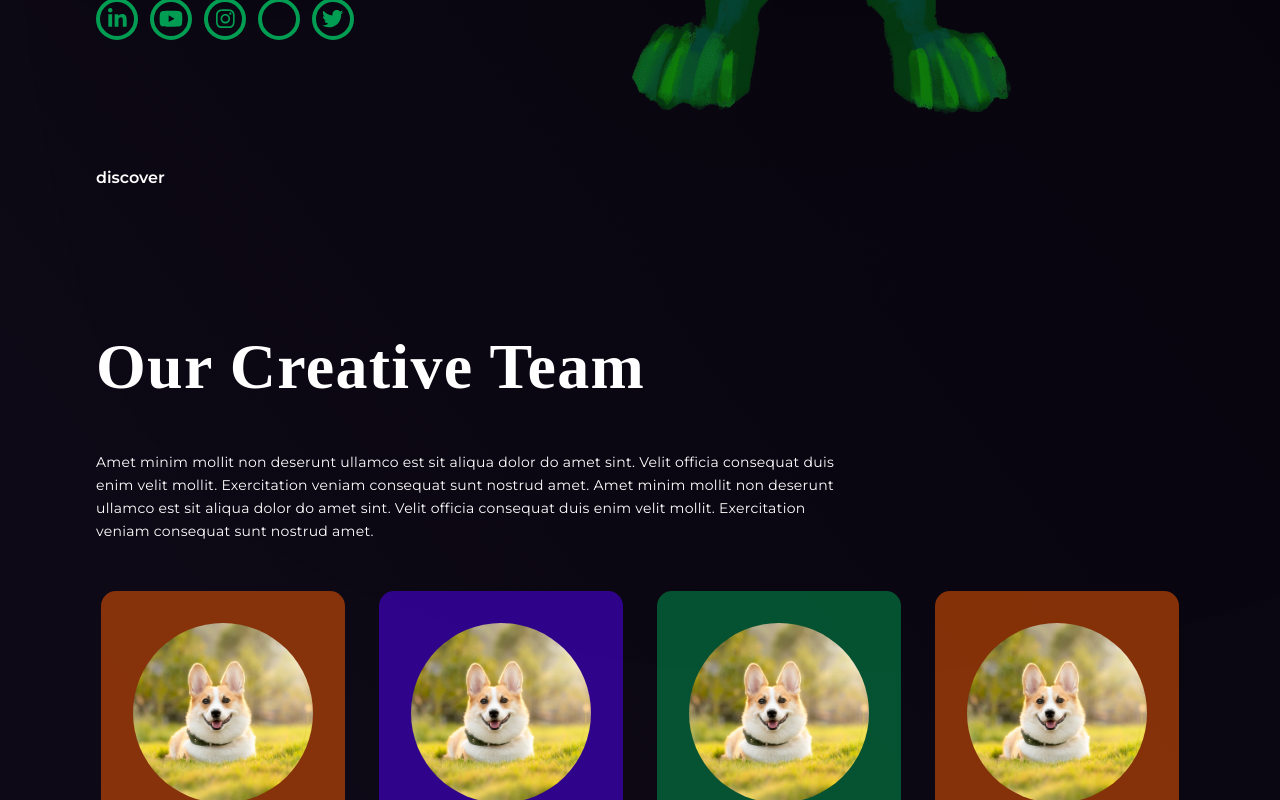
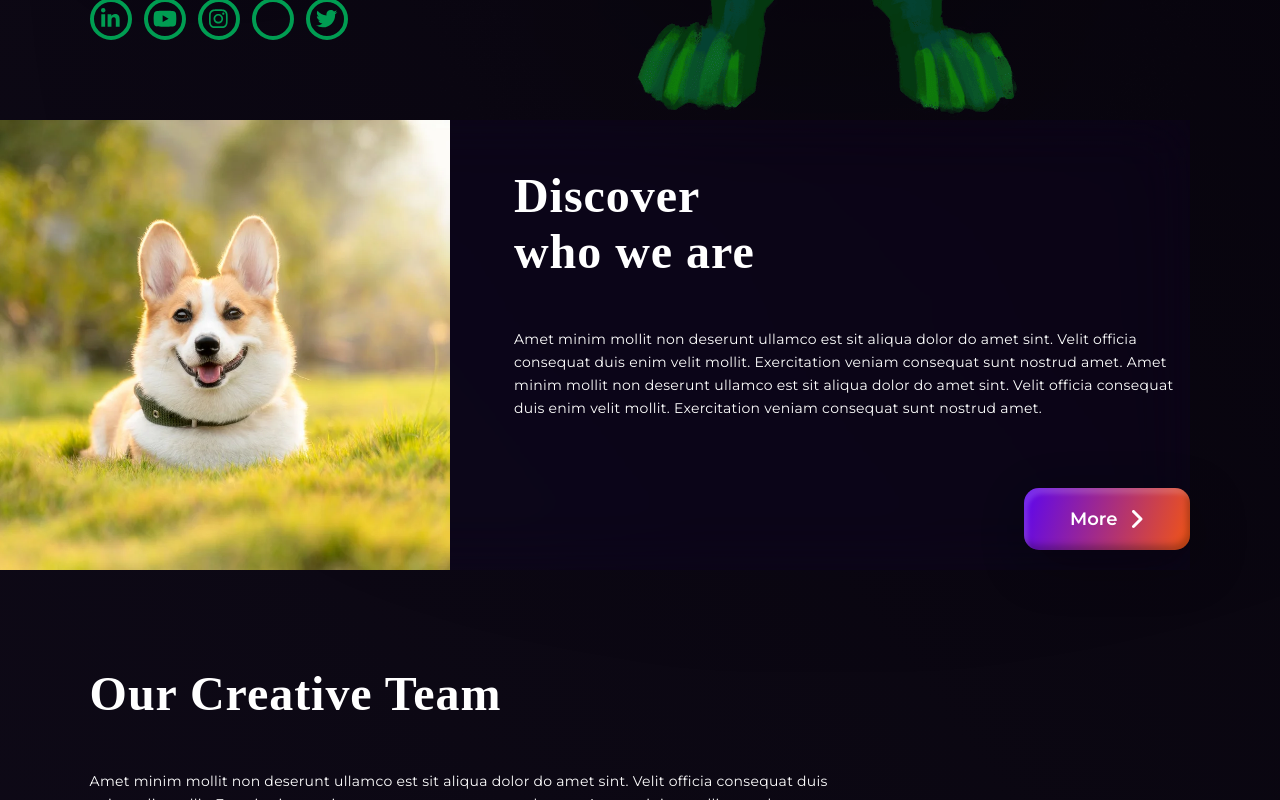
Before and after one commit to storeworkflows/site, a React (Create React App) app: page / in a window 1280 px wide. Shown: the part 680-1480 px from the top of the page. Built offline with nearby package versions, Linux system fonts and the light colour scheme; a web font is replaced by a local one.

Commit message:
ädd Discover section

```diff
--- a/src/components/Button/Button.tsx
+++ b/src/components/Button/Button.tsx
@@ -42,7 +42,7 @@ const Button: FC<IButton> = ({
     return (
         <button className={buttonClasses} onClick={onClick}>
             {text && text}
-            {icon && <Icon icon={icon} size={"2x"}/>}
+            {icon && <Icon icon={icon} size={"lg"}/>}
         </button>
     )
 }
--- a/src/components/discover/Discover.tsx
+++ /dev/null
@@ -1,14 +0,0 @@
-import React, { useState } from "react";
-
-import "./discover.scss";
-const Discover = () => {
-
-    return (
-        <section className="container">
-            discover
-        </section>
-
-    );
-};
-
-export default Discover;
--- a/src/index.scss
+++ b/src/index.scss
@@ -41,9 +41,20 @@ a{
 }
 
 .container {
-  width: 85%;
+  width: 86%;
   margin: auto;
   padding: 3rem 0;
+}
+
+@media (max-width: 1300px){
+  h2{
+    font-weight: 600;
+    font-size: 48px;
+    line-height: 56px;
+    letter-spacing: 0.02em;
+
+    margin: 3rem 0;
+  }
 }
 //
 //@media (min-width: 575.98px){
--- /dev/null
+++ b/src/sections/Discover/Discover.scss
@@ -0,0 +1,33 @@
+.discover-section{
+  display: flex;
+  flex-flow: row;
+  gap: 4rem;
+
+  width: 93%;
+  height: 450px;
+  padding: 0;
+  margin: 0 7% 0 0;
+
+  background: rgba(34, 6, 94, 0.1);
+  backdrop-filter: blur(30px);
+
+  img{
+    width: 450px;
+    object-fit: cover;
+  }
+
+  .discover-content{
+    height: 100%;
+    width: 100%;
+    display: inline-flex;
+    flex-direction: column;
+    align-items: baseline;
+    justify-content: space-between;
+    padding: 0 0 2rem;
+  }
+
+  .discover-button{
+    align-self: flex-end;
+    margin: 10% 0;
+  }
+}
--- /dev/null
+++ b/src/sections/Discover/Discover.tsx
@@ -0,0 +1,28 @@
+import React, {FC} from 'react';
+
+import "./Discover.scss"
+import Button from "../../components/Button/Button";
+import {ButtonColors} from "../../types/enums/Button/ButtonColors";
+
+import avatar from "../../assets/img/avatar.webp"
+
+
+const Discover: FC = () => {
+
+    return <section className={"discover-section container"}>
+        <img src={avatar} alt={"test img"}/>
+        <div className={"discover-content"}>
+            <h2>Discover <br/> who we are</h2>
+            <p>Amet minim mollit non deserunt ullamco est sit aliqua dolor do amet sint. Velit officia consequat duis enim velit mollit. Exercitation veniam consequat sunt nostrud amet. Amet minim mollit non deserunt ullamco est sit aliqua dolor do amet sint. Velit officia consequat duis enim velit mollit. Exercitation veniam consequat sunt nostrud amet.</p>
+            <Button
+                text={"More"}
+                icon={"angle-right"}
+                color={ButtonColors.violet}
+                className={"discover-button"}
+            />
+        </div>
+    </section>;
+
+}
+
+export default Discover
```
Also changed, not shown: src/App.tsx (+1 -7 lines), src/components/discover/discover.scss (deleted).
